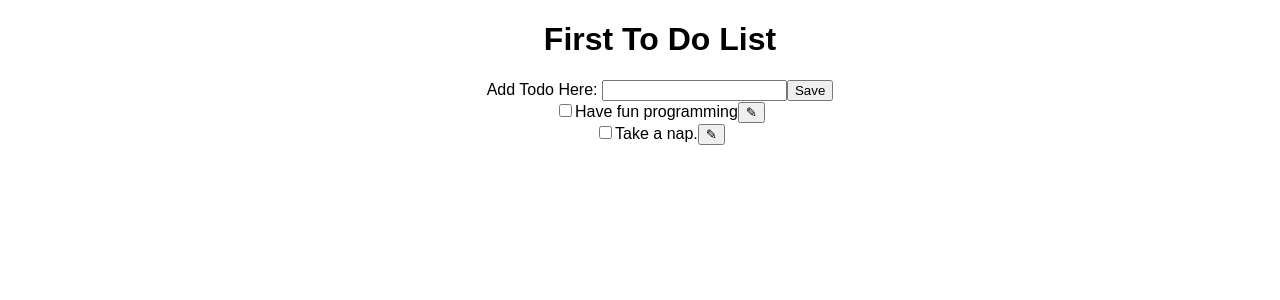
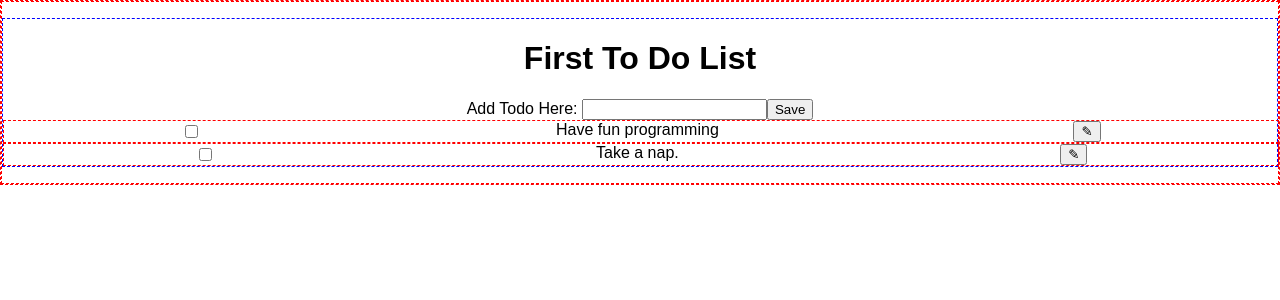
Before and after one commit to toChaim/react_todo, a React (Create React App) app: page / in a window 1280 px wide. Shown: the top 300 px of the page. Built offline with nearby package versions, Linux system fonts and the light colour scheme.

Commit message:
some styling

```diff
--- a/src/App.css
+++ b/src/App.css
@@ -1,3 +1,21 @@
+div{
+  border: 1px dashed red;
+}
+
+ul {
+  list-style: none;
+  padding: 0px;
+  border: 1px dashed blue;
+}
+
+li{
+  border: 1px dashed red;
+  width: 100%;
+  display: flex;
+  flex-direction: row;
+  justify-content: space-around;
+}
+
 .App {
   text-align: center;
 }
@@ -6,7 +24,3 @@
   text-decoration: line-through;
   color: grey;
 }
-
-ul {
-  list-style: none;
-}
```
Also changed, not shown: 1 other file (tests, documents, lock files or other folders).
